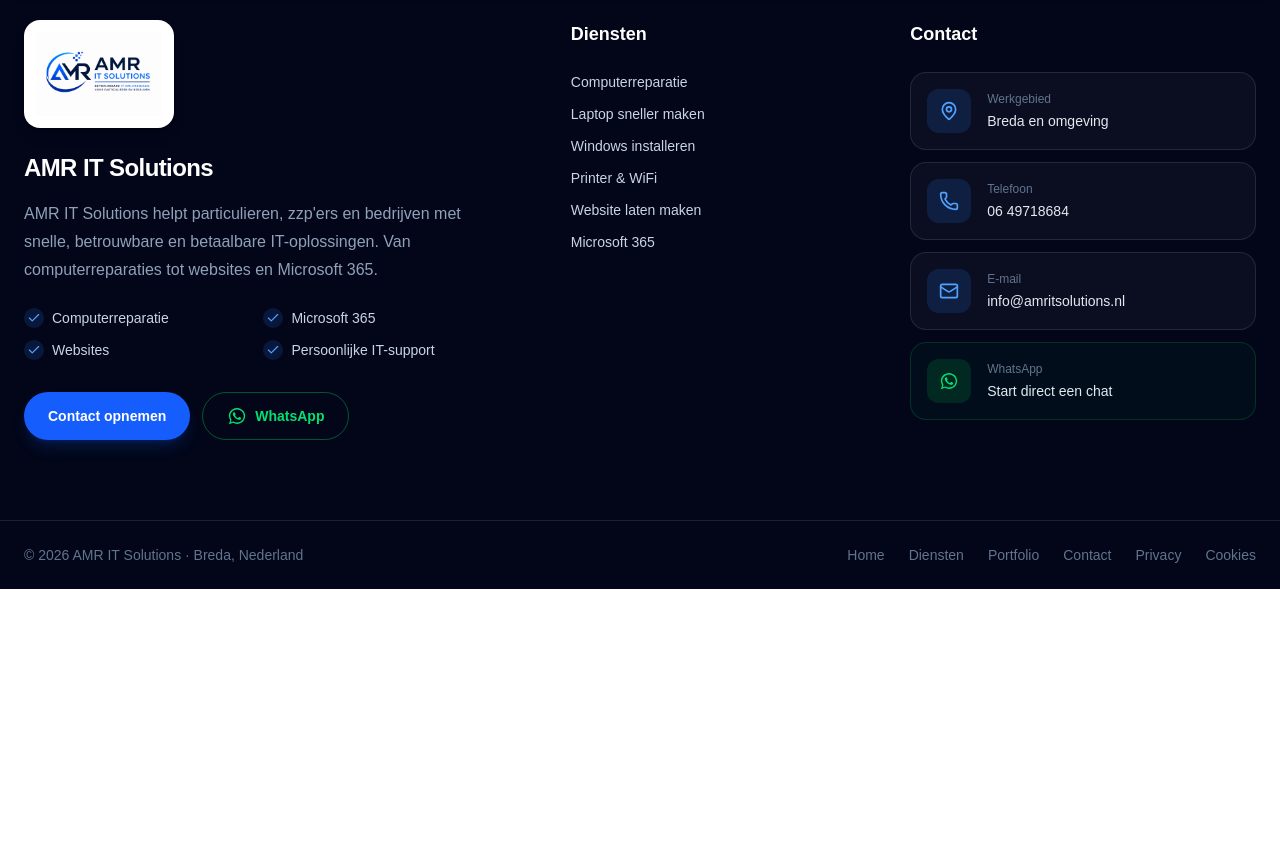
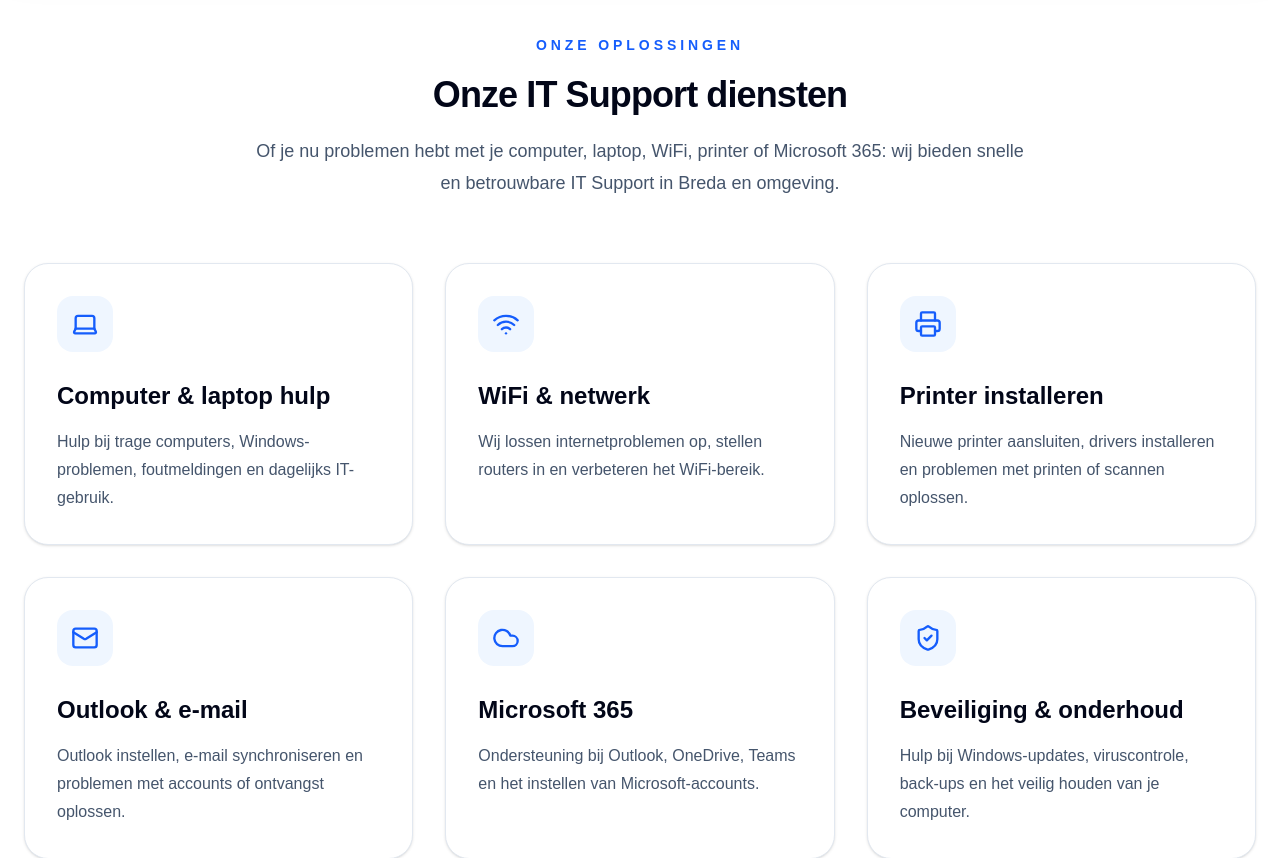
Before and after one commit to amritsolutions/amr-it-solutions, a Next.js app: page /it-support-breda in a window 1280 px wide. Shown: the part 860-1718 px from the top of the page. Before the commit the page ends 1449 px from the top, so only its background shows below. Built offline with nearby package versions, Linux system fonts and the light colour scheme.

Commit message:
it support breda

```diff
--- a/app/it-support-breda/page.tsx
+++ b/app/it-support-breda/page.tsx
@@ -1,5 +1,6 @@
 import type { Metadata } from "next";
 import ITSupportHero from "@/components/ITSupportHero";
+import ITSupportServices from "@/components/ITSupportServices";
 
 export const metadata: Metadata = {
   title: "IT Support Breda | Computerhulp aan huis & op afstand | AMR IT Solutions",
@@ -11,6 +12,7 @@ export default function ITSupportBredaPage() {
   return (
     <main className="min-h-screen bg-white">
       <ITSupportHero />
+      <ITSupportServices />
     </main>
   );
 }
--- /dev/null
+++ b/components/ITSupportServices.tsx
@@ -0,0 +1,90 @@
+import {
+  Laptop,
+  Wifi,
+  Printer,
+  Mail,
+  Cloud,
+  ShieldCheck,
+} from "lucide-react";
+
+const services = [
+  {
+    Icon: Laptop,
+    title: "Computer & laptop hulp",
+    description:
+      "Hulp bij trage computers, Windows-problemen, foutmeldingen en dagelijks IT-gebruik.",
+  },
+  {
+    Icon: Wifi,
+    title: "WiFi & netwerk",
+    description:
+      "Wij lossen internetproblemen op, stellen routers in en verbeteren het WiFi-bereik.",
+  },
+  {
+    Icon: Printer,
+    title: "Printer installeren",
+    description:
+      "Nieuwe printer aansluiten, drivers installeren en problemen met printen of scannen oplossen.",
+  },
+  {
+    Icon: Mail,
+    title: "Outlook & e-mail",
+    description:
+      "Outlook instellen, e-mail synchroniseren en problemen met accounts of ontvangst oplossen.",
+  },
+  {
+    Icon: Cloud,
+    title: "Microsoft 365",
+    description:
+      "Ondersteuning bij Outlook, OneDrive, Teams en het instellen van Microsoft-accounts.",
+  },
+  {
+    Icon: ShieldCheck,
+    title: "Beveiliging & onderhoud",
+    description:
+      "Hulp bij Windows-updates, viruscontrole, back-ups en het veilig houden van je computer.",
+  },
+];
+
+export default function ITSupportServices() {
+  return (
+    <section className="bg-white px-6 py-24">
+      <div className="mx-auto max-w-7xl">
+        <div className="mx-auto max-w-3xl text-center">
+          <p className="text-sm font-extrabold uppercase tracking-[0.28em] text-blue-600">
+            Onze oplossingen
+          </p>
+
+          <h2 className="mt-5 text-3xl font-extrabold tracking-tight text-slate-950 sm:text-4xl">
+            Onze IT Support diensten
+          </h2>
+
+          <p className="mt-5 text-lg leading-8 text-slate-600">
+            Of je nu problemen hebt met je computer, laptop, WiFi, printer of
+            Microsoft 365: wij bieden snelle en betrouwbare IT Support in Breda
+            en omgeving.
+          </p>
+        </div>
+
+        <div className="mt-16 grid gap-8 md:grid-cols-2 lg:grid-cols-3">
+          {services.map(({ Icon, title, description }) => (
+            <article
+              key={title}
+              className="rounded-3xl border border-slate-200 bg-white p-8 shadow-sm transition-all duration-300 hover:-translate-y-1 hover:shadow-xl"
+            >
+              <div className="flex h-14 w-14 items-center justify-center rounded-2xl bg-blue-50">
+                <Icon className="h-7 w-7 text-blue-600" />
+              </div>
+
+              <h3 className="mt-7 text-2xl font-bold text-slate-950">
+                {title}
+              </h3>
+
+              <p className="mt-4 leading-7 text-slate-600">{description}</p>
+            </article>
+          ))}
+        </div>
+      </div>
+    </section>
+  );
+}
```
